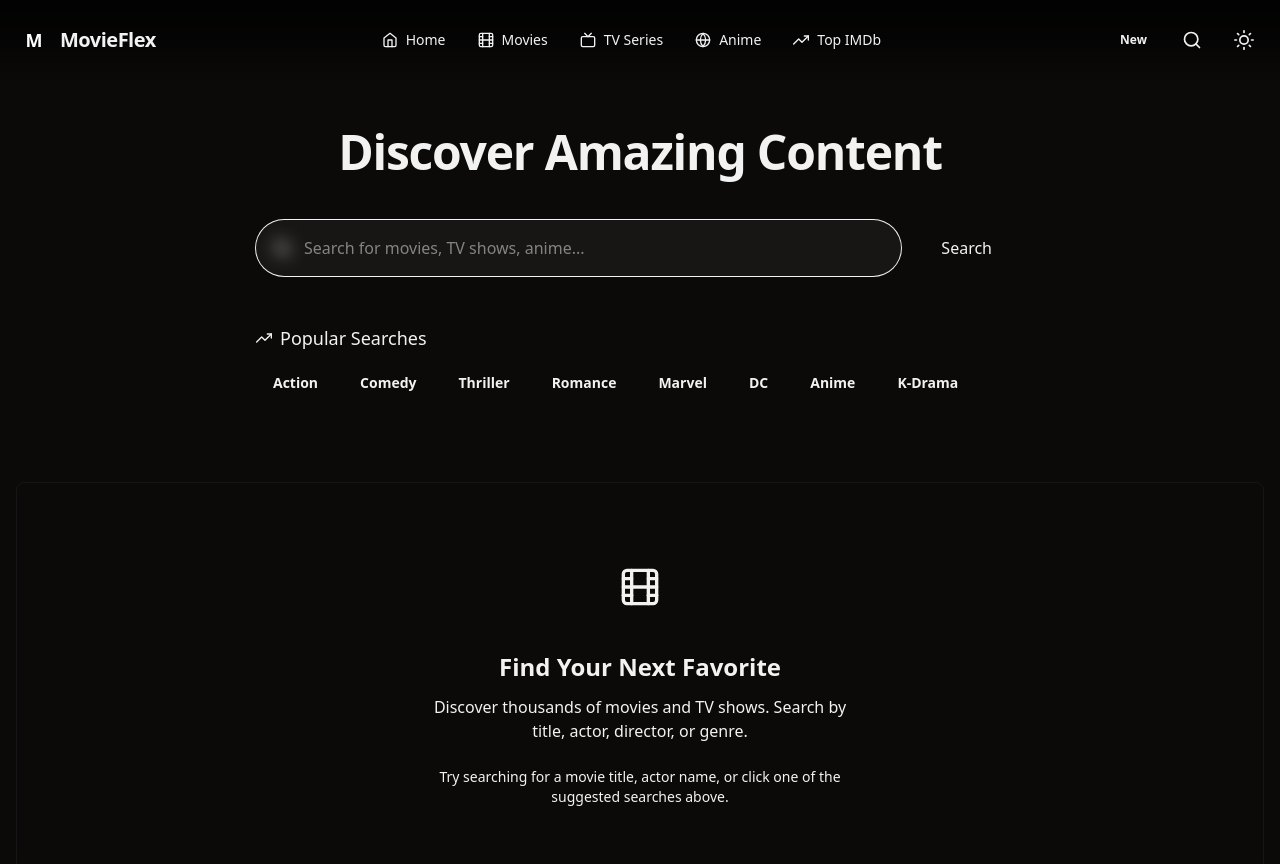
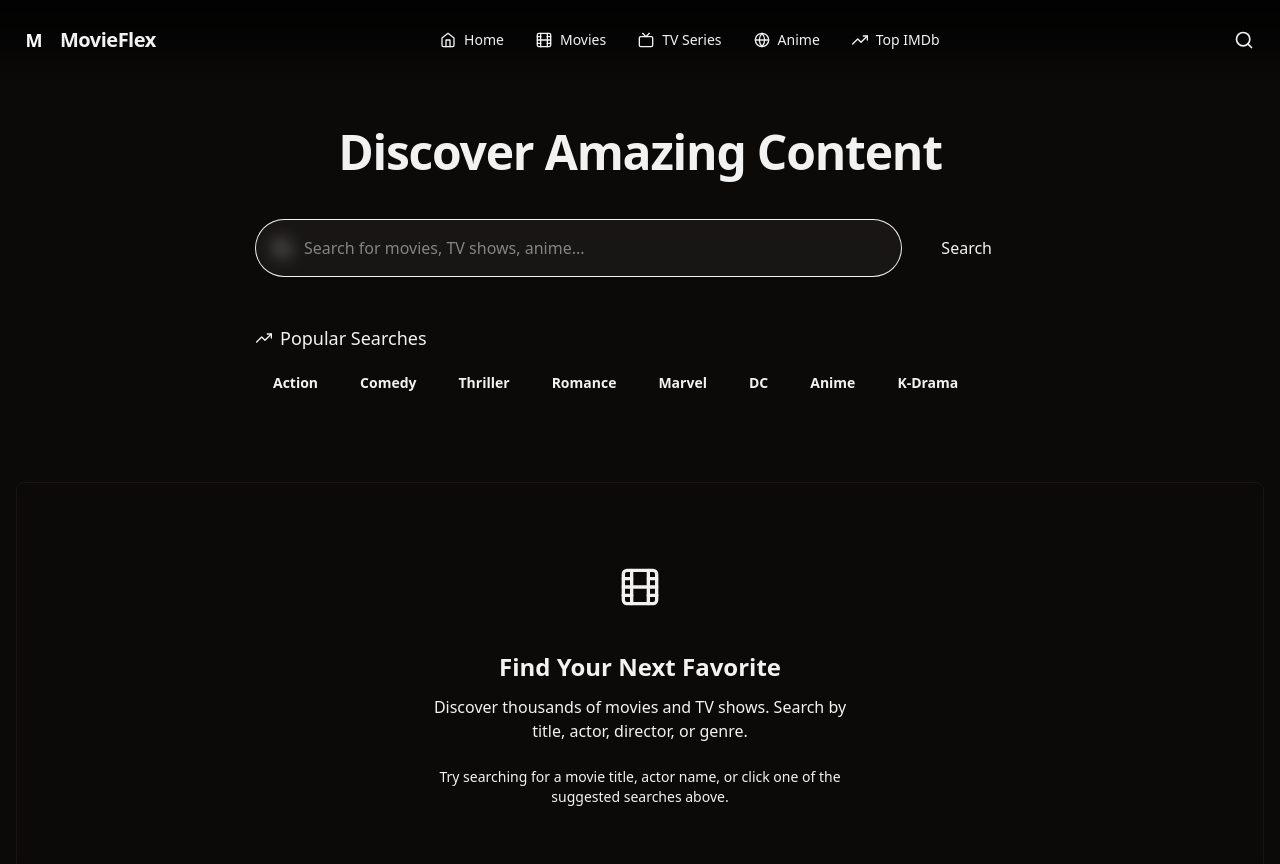
Before and after one commit to trhgatu/movie-website, a React (Vite) app: page /search in a window 1280 px wide. Shown: the top 864 px of the page. Built offline with nearby package versions, Linux system fonts and the light colour scheme.

Commit message:
fix: fix search function

```diff
--- a/src/components/Hero.tsx
+++ b/src/components/Hero.tsx
@@ -179,7 +179,7 @@ export function Hero({ movie, isLoading = false }: HeroProps) {
               <div className="flex flex-wrap gap-4 mt-6">
                 <Button
                   size="lg"
-                  className="h-12 px-6 rounded-full gap-2 text-base font-medium group relative overflow-hidden"
+                  className="h-12 px-6 bg-white text-black rounded-full gap-2 text-base font-medium group relative overflow-hidden"
                 >
                   <span className="absolute inset-0 bg-gradient-to-r from-primary/80 to-primary opacity-0 group-hover:opacity-100 transition-opacity duration-300"></span>
                   <span className="relative z-10 flex items-center gap-2">
--- a/src/components/Navbar.tsx
+++ b/src/components/Navbar.tsx
@@ -1,7 +1,6 @@
 import { useState, useEffect, useRef } from "react";
 import { Link, useLocation, useNavigate } from "react-router-dom";
-import { FiMenu, FiX, FiSearch, FiSun, FiMoon, FiHome, FiFilm, FiTv, FiTrendingUp, FiGlobe } from "react-icons/fi";
-import { useThemeStore } from "../store/themeStore";
+import { FiMenu, FiX, FiSearch, FiHome, FiFilm, FiTv, FiTrendingUp, FiGlobe } from "react-icons/fi";
 import { cn } from "../lib/utils";
 import { Button } from "./ui/button";
 import { Badge } from "./ui/badge";
@@ -12,11 +11,9 @@ export function Navbar() {
   const [searchQuery, setSearchQuery] = useState("");
   const [isSearchVisible, setIsSearchVisible] = useState(false);
   const searchInputRef = useRef<HTMLInputElement>(null);
-  const { mode, setMode } = useThemeStore();
   const location = useLocation();
   const navigate = useNavigate();
 
-  // Close menu when route changes
   useEffect(() => {
     setIsMenuOpen(false);
     setIsSearchVisible(false);
@@ -117,16 +114,6 @@ export function Navbar() {
 
             {/* Actions */}
             <div className="flex items-center gap-3">
-              {/* New Releases Badge - Small Attention Grabber */}
-              <Badge
-                variant="default"
-                className="hidden md:flex items-center gap-1 px-3 py-1 bg-primary/90 hover:bg-primary cursor-pointer animate-pulse"
-                onClick={() => navigate('/category/phim-moi')}
-              >
-                New
-              </Badge>
-
-              {/* Search Toggle */}
               <Button
                 variant="ghost"
                 size="icon"
@@ -139,23 +126,6 @@ export function Navbar() {
               >
                 <FiSearch className="h-5 w-5" />
               </Button>
-
-              {/* Theme Toggle */}
-              <Button
-                variant="ghost"
-                size="icon"
-                onClick={() => setMode(mode === "dark" ? "light" : "dark")}
-                aria-label="Toggle theme"
-                className="rounded-full h-10 w-10 hover:bg-primary/10 hover:text-primary"
-              >
-                {mode === "dark" ? (
-                  <FiSun className="h-5 w-5" />
-                ) : (
-                  <FiMoon className="h-5 w-5" />
-                )}
-              </Button>
-
-              {/* Mobile Menu Toggle */}
               <Button
                 variant="ghost"
                 size="icon"
--- a/src/pages/MovieDetailPage.tsx
+++ b/src/pages/MovieDetailPage.tsx
@@ -21,8 +21,6 @@ export function MovieDetailPage() {
         if (slug) {
           const data = await movieService.getMovieDetails(slug);
           setMovie(data.movie);
-
-          // Select first server and first episode by default
           if (data.movie.episodes && data.movie.episodes.length > 0) {
             setSelectedServer(0);
             if (data.movie.episodes[0].items && data.movie.episodes[0].items.length > 0) {
@@ -168,7 +166,7 @@ export function MovieDetailPage() {
             <div className="max-w-3xl backdrop-blur-sm bg-black/20 p-8 rounded-3xl border border-white/5 shadow-xl animate-fade-in">
               {/* Movie title with animated underline */}
               <div className="relative mb-3">
-                <h1 className="text-4xl font-extrabold tracking-tight text-white md:text-5xl lg:text-6xl drop-shadow-lg"
+                <h1 className="text-3xl font-extrabold tracking-tight text-white md:text-3xl lg:text-4xl drop-shadow-lg"
                     style={{ textShadow: "0 2px 10px rgba(0,0,0,0.5)" }}>
                   {movie.name}
                 </h1>
--- a/src/pages/SearchPage.tsx
+++ b/src/pages/SearchPage.tsx
@@ -1,4 +1,4 @@
-import { useEffect, useState, useCallback } from "react";
+import { useEffect, useState } from "react";
 import { useSearchParams } from "react-router-dom";
 import { FiSearch, FiX, FiFilm, FiTrendingUp, FiClock, FiFilter } from "react-icons/fi";
 import { Movie, movieService } from "../lib/api/movieService";
@@ -6,7 +6,6 @@ import { MovieGrid } from "../components/MovieGrid";
 import { Button } from "../components/ui/button";
 import { Badge } from "../components/ui/badge";
 
-// Popular search suggestions
 const POPULAR_SEARCHES = [
   "Action", "Comedy", "Thriller", "Romance",
   "Marvel", "DC", "Anime", "K-Drama"
@@ -34,13 +33,6 @@ export function SearchPage() {
     }
   }, []);
 
-  // Save a search term to recent searches
-  const saveSearch = useCallback((term: string) => {
-    const updatedSearches = [term, ...recentSearches.filter(s => s !== term)].slice(0, 5);
-    setRecentSearches(updatedSearches);
-    localStorage.setItem('recentSearches', JSON.stringify(updatedSearches));
-  }, [recentSearches]);
-
   // Perform search when query parameter changes
   useEffect(() => {
     if (!query.trim()) {
@@ -55,7 +47,14 @@ export function SearchPage() {
         const response = await movieService.searchMovies(query);
         setMovies(response.items);
         setHasSearched(true);
-        saveSearch(query);
+
+        // Save to recent searches
+        setRecentSearches(prev => {
+          const updated = [query, ...prev.filter(s => s !== query)].slice(0, 5);
+          localStorage.setItem('recentSearches', JSON.stringify(updated));
+          return updated;
+        });
+
       } catch (error) {
         console.error("Error searching movies:", error);
       } finally {
@@ -64,7 +63,7 @@ export function SearchPage() {
     };
 
     performSearch();
-  }, [query, saveSearch]);
+  }, [query]);
 
   // Handle search form submission
   const handleSearch = (e: React.FormEvent) => {
```
